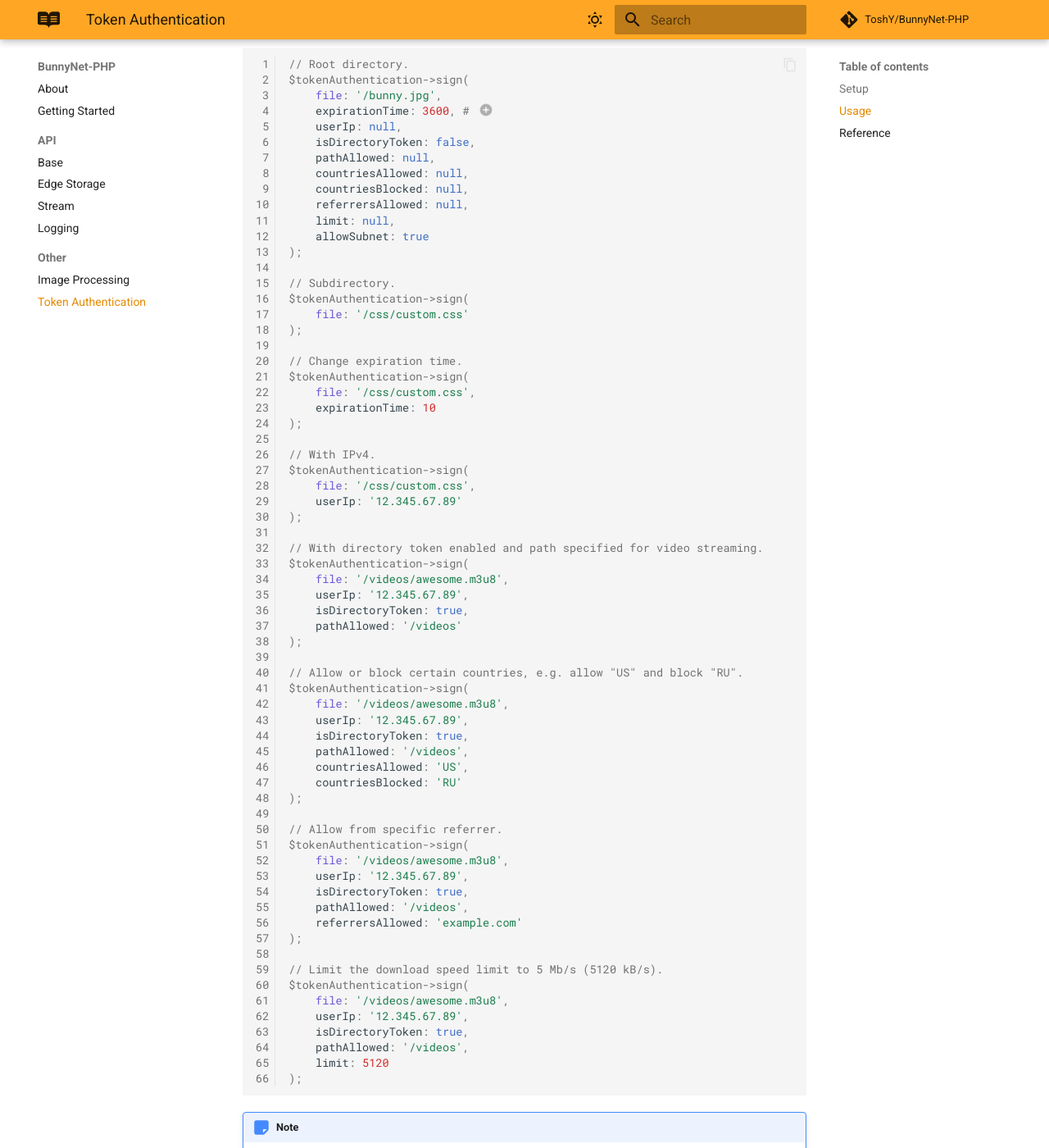
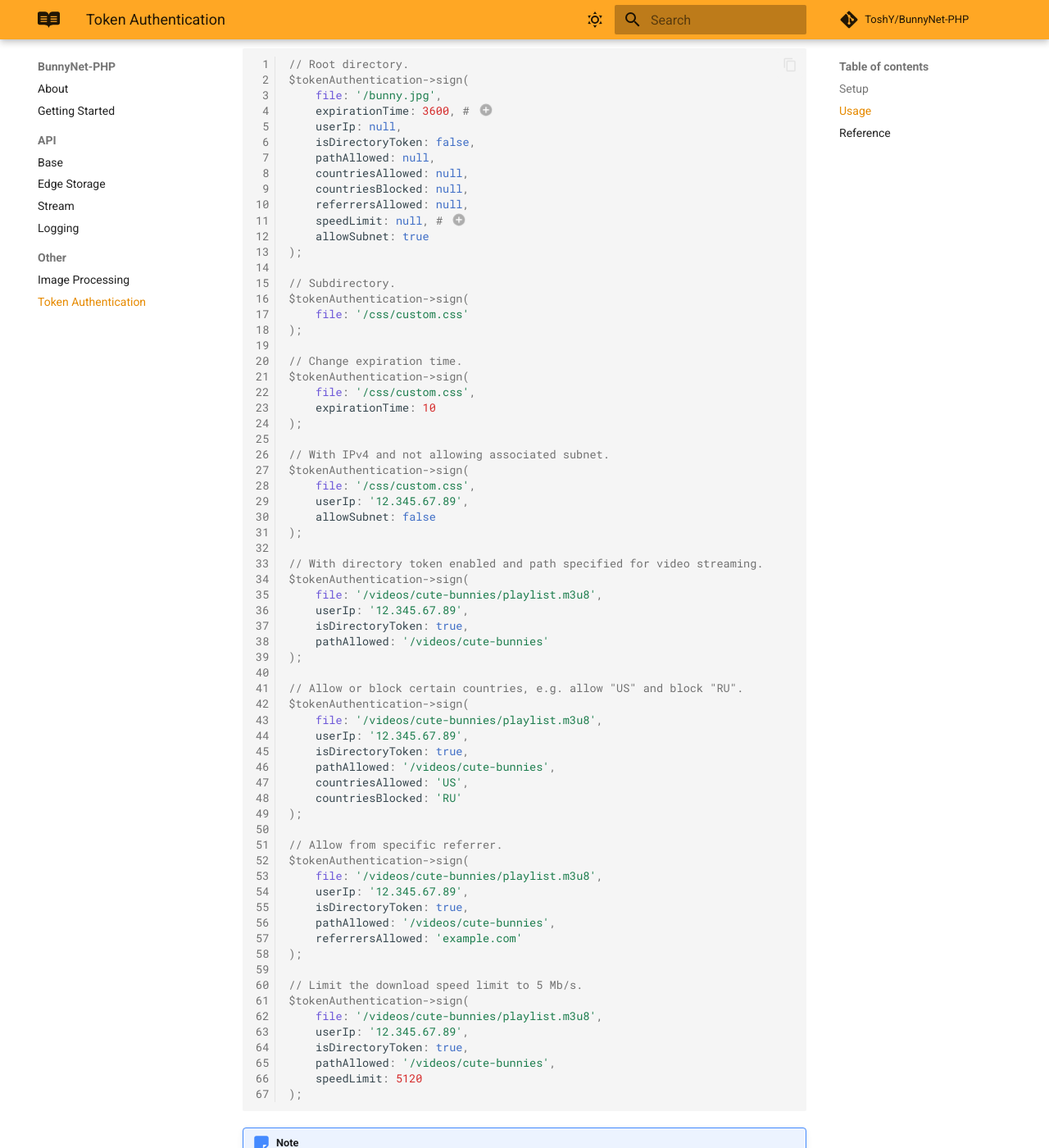
Before and after one commit to ToshY/BunnyNet-PHP, an MkDocs documentation site: the page built from docs/token-authentication.md, in a window 1280 px wide and 1400 px high, scrolled down 607 px. Shown: the whole window at 82% size. Built offline with MkDocs 1.6.1 and Material for MkDocs 9.7.7, drawn with Linux system fonts in a browser that asks for light colours; comment, search, counter and statistics services are not loaded.

Commit message:
fixed incorrect hashable base with double IPs instead of only subnet

````diff
--- a/docs/token-authentication.md
+++ b/docs/token-authentication.md
@@ -51,50 +51,52 @@ $tokenAuthentication->sign(
     expirationTime: 10
 );
 
-// With IPv4.
+// With IPv4 and not allowing associated subnet.
 $tokenAuthentication->sign(
     file: '/css/custom.css',
-    userIp: '12.345.67.89'
+    userIp: '12.345.67.89',
+    allowSubnet: false
 );
 
 // With directory token enabled and path specified for video streaming.
 $tokenAuthentication->sign(
-    file: '/videos/awesome.m3u8',
+    file: '/videos/cute-bunnies/playlist.m3u8',
     userIp: '12.345.67.89',
     isDirectoryToken: true,
-    pathAllowed: '/videos'
+    pathAllowed: '/videos/cute-bunnies'
 );
 
 // Allow or block certain countries, e.g. allow "US" and block "RU".
 $tokenAuthentication->sign(
-    file: '/videos/awesome.m3u8',
+    file: '/videos/cute-bunnies/playlist.m3u8',
     userIp: '12.345.67.89',
     isDirectoryToken: true,
-    pathAllowed: '/videos',
+    pathAllowed: '/videos/cute-bunnies',
     countriesAllowed: 'US',
     countriesBlocked: 'RU'
 );
 
 // Allow from specific referrer.
 $tokenAuthentication->sign(
-    file: '/videos/awesome.m3u8',
+    file: '/videos/cute-bunnies/playlist.m3u8',
     userIp: '12.345.67.89',
     isDirectoryToken: true,
-    pathAllowed: '/videos',
+    pathAllowed: '/videos/cute-bunnies',
     referrersAllowed: 'example.com'
 );
 
-// Limit the download speed limit to 5 Mb/s (5120 kB/s).
+// Limit the download speed limit to 5 Mb/s.
 $tokenAuthentication->sign(
-    file: '/videos/awesome.m3u8',
+    file: '/videos/cute-bunnies/playlist.m3u8',
     userIp: '12.345.67.89',
     isDirectoryToken: true,
-    pathAllowed: '/videos',
-    limit: 5120
+    pathAllowed: '/videos/cute-bunnies',
+    speedLimit: 5120
 );
 ```
 
 1. Time in seconds the resource is available after signing.
+2. Speed download limit in kB/s.
 
 !!! note
 
````
Also changed, not shown: other parts of docs/token-authentication.md (+1 -1 lines), UPGRADE.md (+1 -1 lines), 1 other file.
